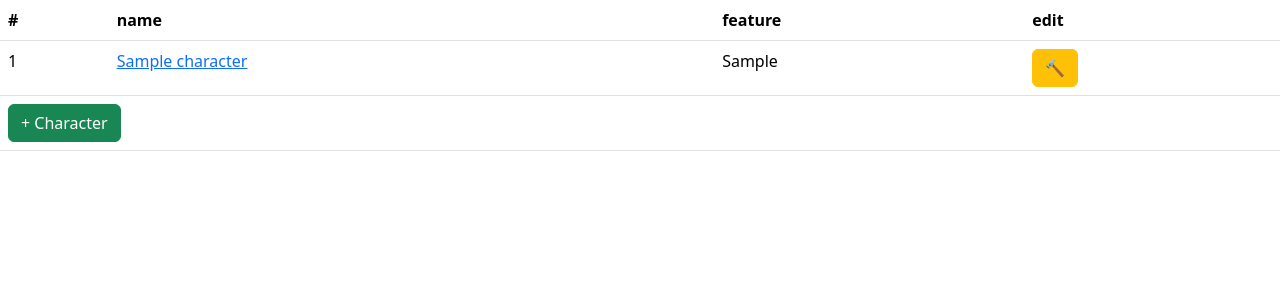
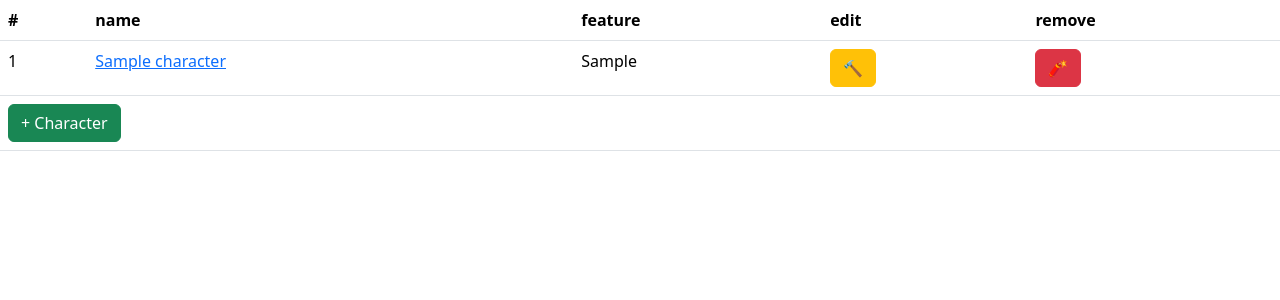
Before and after one commit to ksh1024/NetworkProgramming_helloidol2, a Django app: a page that uses 하프라이프/templates/하프라이프/character_list.html in a window 1280 px wide. Shown: the top 300 px of the page. Run offline with Django 4.2, Linux system fonts and the light colour scheme; tables that the repository leaves empty hold one stand-in row (values such as "Sample post").

Commit message:
views CharacterDeleteView; templates character_list.html, character_confirm_delete.html; urls 하프라이프:character_delete

```diff
--- a/하프라이프/templates/하프라이프/character_list.html
+++ b/하프라이프/templates/하프라이프/character_list.html
@@ -8,6 +8,7 @@
           <th>name</th>
           <th>feature</th>
           <th>edit</th>
+          <th>remove</th>
       </tr>
       {% for character in character_list %}
       <tr>
@@ -15,10 +16,11 @@
           <td><a href="{% url '하프라이프:character_detail' pk=character.id %}">{{ character.name }}</a></td>
           <td>{{ character.feature }}</td>
           <td><a href="{% url '하프라이프:character_update' pk=character.id %}" class="btn btn-warning">🔨</a></td>
+          <td><a href="{% url '하프라이프:character_delete' pk=character.id %}" class="btn btn-danger">🧨</a></td>
       </tr>
       {% endfor %}
       <tr>
-          <td colspan="4"><a href="{% url '하프라이프:character_create' %}" class="btn btn-success">+ Character</a></td>
+          <td colspan="5"><a href="{% url '하프라이프:character_create' %}" class="btn btn-success">+ Character</a></td>
       </tr>
   </table>
 {%  endblock %}
--- a/하프라이프/urls.py
+++ b/하프라이프/urls.py
@@ -8,4 +8,5 @@ urlpatterns = [
     path('detail/<int:pk>/', views.CharacterDetailView.as_view(), name='character_detail'),
     path('create/', views.CharacterCreateView.as_view(), name='character_create'),
     path('update/<int:pk>/', views.CharacterUpdateView.as_view(), name='character_update'),
+    path('delete/<int:pk>/', views.CharacterDeleteView.as_view(), name='character_delete'),
 ]
--- a/하프라이프/views.py
+++ b/하프라이프/views.py
@@ -1,6 +1,6 @@
 from django.shortcuts import render
 from django.urls import reverse_lazy
-from django.views.generic import ListView, DetailView, CreateView, UpdateView
+from django.views.generic import ListView, DetailView, CreateView, UpdateView, DeleteView
 
 from 하프라이프.models import Character
 
@@ -24,4 +24,8 @@ class CharacterUpdateView(UpdateView):
     model = Character
     fields = '__all__' #['name', 'feature']
     template_name_suffix = '_update' # character_form.html에서 character_update.html로 고쳐줌
-    success_url = reverse_lazy('하프라이프:character_list') #수정 성공시 이동할 url
+    success_url = reverse_lazy('하프라이프:character_list') #수정 성공시 이동할 URL
+
+class CharacterDeleteView(DeleteView):
+    model = Character
+    success_url = reverse_lazy('하프라이프:character_list') #삭제 성공시 이동할 URL
```
Also changed, not shown: 하프라이프/templates/하프라이프/character_confirm_delete.html (added, +14 -0 lines), README.md.
